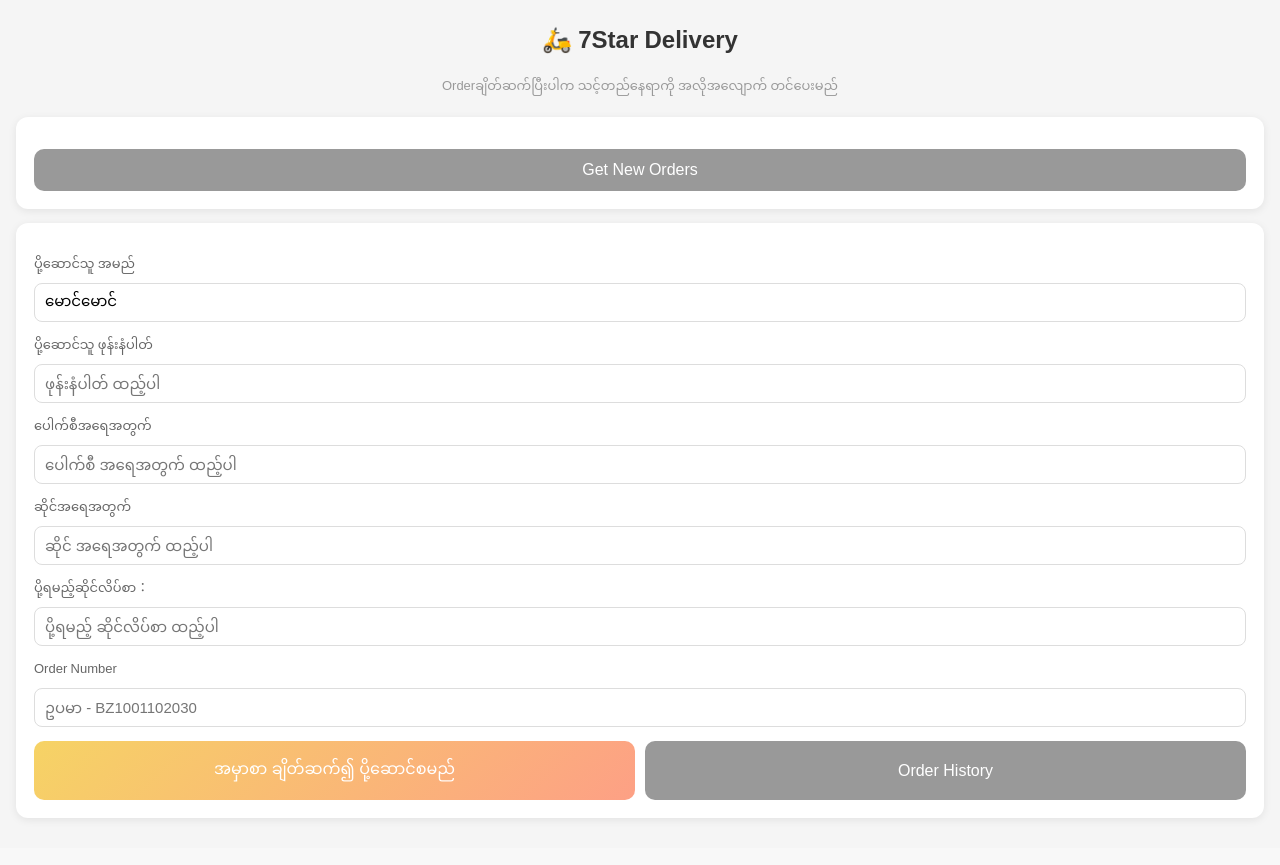
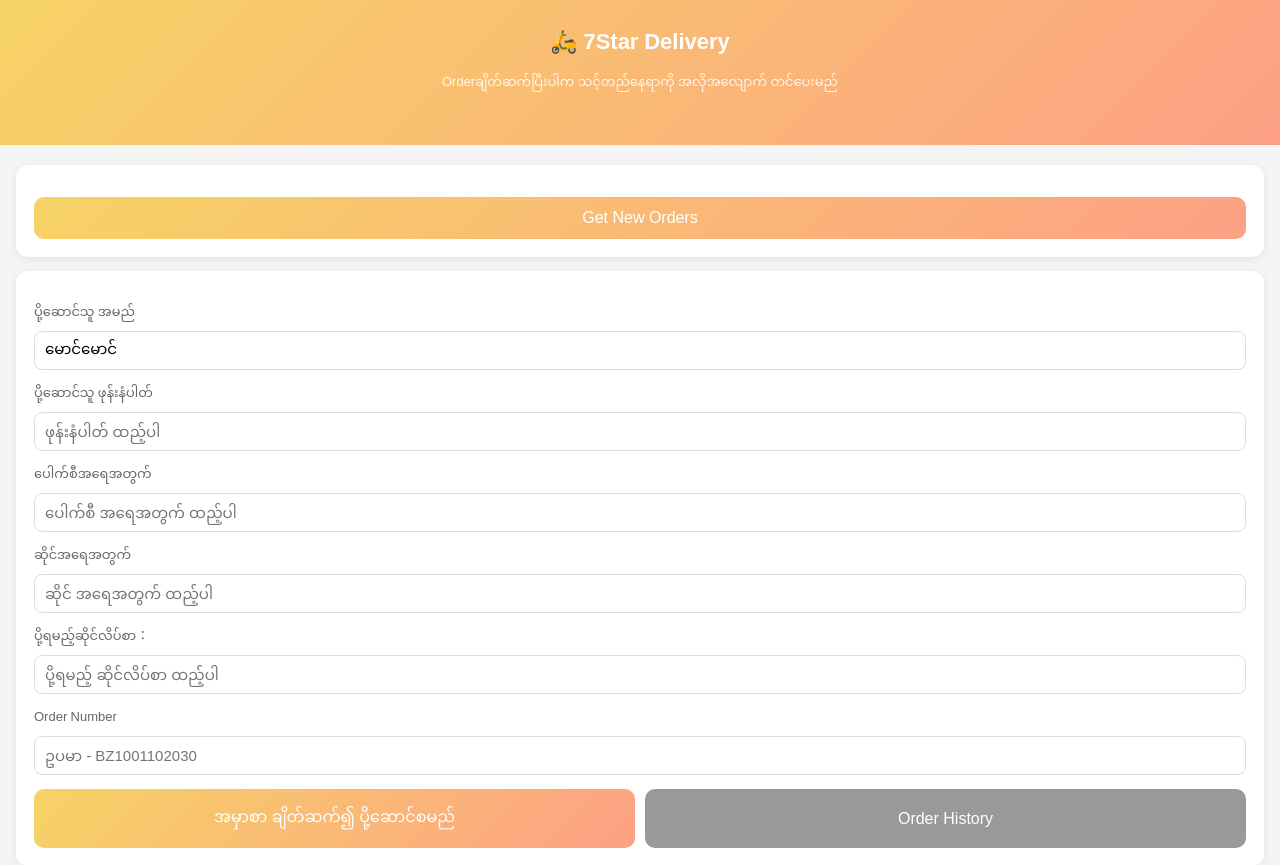
Before and after one commit to luckySeven777777777777/7star, a Flask app: page /rider in a window 1280 px wide. Shown: the top 865 px of the page. Before the commit the page ends 820 px from the top, so only its background shows below. Run offline with Flask 3, Linux system fonts and the light colour scheme; some libraries are stand-ins or nearby versions.

Commit message:
Add files via upload

```diff
--- a/templates/rider.html
+++ b/templates/rider.html
@@ -10,6 +10,14 @@
     font-family: "Noto Sans Myanmar", "Myanmar Text", "Microsoft YaHei", Arial, sans-serif;
     background:#f5f5f5; padding: 16px;
   }
+  .top {
+    background: linear-gradient(135deg, #f6d365, #fda085);
+    margin: -16px -16px 20px;
+    padding: 20px 16px 34px;
+    color:#fff;
+  }
+  .top h2 { font-size:22px; color:#fff; margin-bottom:4px; }
+  .top .sub { font-size:13px; opacity:.9; margin-top:4px; line-height:1.8; color:#fff; }
   h2 { text-align:center; color:#333; margin-bottom: 4px; }
   .sub { text-align:center; color:#999; font-size:13px; margin-bottom: 16px; }
   .panel { background:#fff; border-radius: 12px; padding: 18px; margin-bottom: 14px; box-shadow: 0 2px 8px rgba(0,0,0,0.08); }
@@ -74,11 +82,13 @@
 </style>
 </head>
 <body>
-  <h2>🛵 7Star Delivery</h2>
-  <div class="sub">Orderချိတ်ဆက်ပြီးပါက သင့်တည်နေရာကို အလိုအလျောက် တင်ပေးမည်</div>
+  <div class="top">
+    <h2>🛵 7Star Delivery</h2>
+    <div class="sub">Orderချိတ်ဆက်ပြီးပါက သင့်တည်နေရာကို အလိုအလျောက် တင်ပေးမည်</div>
+  </div>
 
   <div class="panel">
-    <button class="btn btn-gray" onclick="createOrder()">Get New Orders</button>
+    <button class="btn" onclick="createOrder()">Get New Orders</button>
     <div class="info" id="orderBox" style="display:none">Order Number：<b id="newOrder"></b></div>
   </div>
 
@@ -456,6 +466,25 @@ function resetAfterCompletion() {
   document.getElementById("gpsBtn").textContent = "GPS ဖွင့်ထားသည်";
   // 清除本地锁定记录，刷新后不残留旧订单锁定
   try { localStorage.removeItem("riderLock_" + oldPhone); } catch (e) {}
+  // 自动带出扣减后的剩余数量，骑手无需重新输入
+  if (oldPhone) { loadRemaining(oldPhone); }
+}
+
+// ---------- ကျန်ရှိသော အရေအတွက် အလိုအလျောက် ဖြည့်ခြင်း ----------
+async function loadRemaining(phone) {
+  if (!phone) return;
+  try {
+    var r = await fetch("/api/order/history?phone=" + encodeURIComponent(phone));
+    var j = await r.json();
+    if (!j.ok || !j.history || j.history.length === 0) return;
+    var h = j.history[0];
+    if (h.baozi_remaining !== undefined && h.baozi_remaining !== null && h.baozi_remaining !== "") {
+      document.getElementById("baoziCount").value = h.baozi_remaining;
+    }
+    if (h.shop_remaining !== undefined && h.shop_remaining !== null && h.shop_remaining !== "") {
+      document.getElementById("shopCount").value = h.shop_remaining;
+    }
+  } catch (e) {}
 }
 
 // ---------- နောက်ဆုံးအခြေအနေ ပြန်လည် ရယူခြင်း ----------
```
